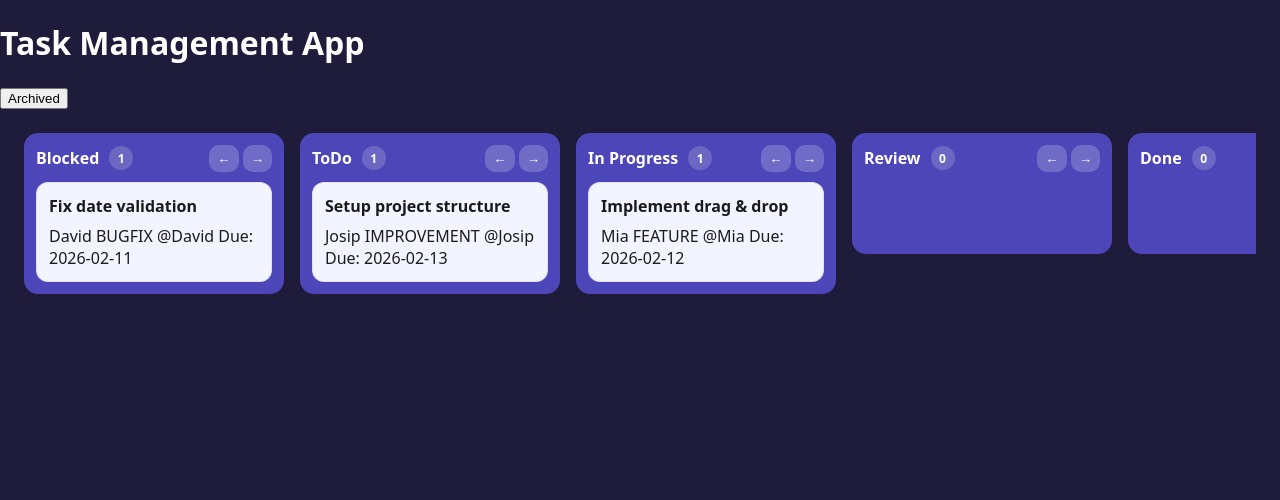
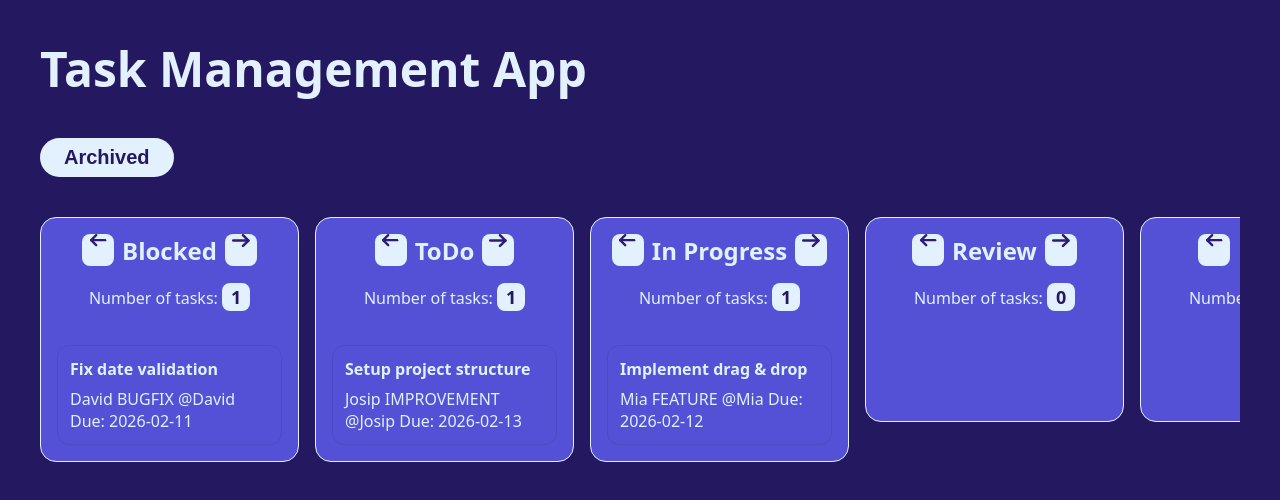
Before and after one commit to josipzunic/Internship-13-Task-Managment, a website with bundled scripts: page frontend/index.html in a window 1280 px wide. Built offline with nearby package versions, Linux system fonts and the light colour scheme.

Commit message:
add base and components

```diff
--- a/frontend/index.html
+++ b/frontend/index.html
@@ -8,10 +8,10 @@
 </head>
 <body>
 
-    <header>
-        <h1>Task Management App</h1>
+    <header class="header">
+        <h1 class="header-title">Task Management App</h1>
         <div class="topbar-actions">
-            <button id="btnArchived">Archived</button>
+            <button id="btnArchived" class="button-main">Archived</button>
         </div>
     </header>
 
--- a/frontend/src/components/column.js
+++ b/frontend/src/components/column.js
@@ -7,12 +7,13 @@ export function renderColumn(column, {count, onMove}){
     wrap.innerHTML = `
         <div class="column-header">
             <div class="column-title">
-                <span>${column.label}</span>
-                <span class="task-count">${count}</span>
+                <button class="arrow btn-move-left" title="Move left"><img src="./src/assets/arrow-left.svg" alt="" class="icon"></button>
+                <span class="column-label">${column.label}</span>
+                <button class="arrow btn-move-right" title="Move right"><img src="./src/assets/arrow-right.svg" alt="" class="icon"></button>
             </div>
-            <div class="column-actions">
-                <button class="btn btn-move-left" title="Move left">←</button>
-                <button class="btn btn-move-right" title="Move right">→</button>
+            <div class="task-counter">
+                <span>Number of tasks:</span>
+                <span class="tag">${count}</span>
             </div>
         </div>
         <div class="column-body"></div>
--- /dev/null
+++ b/frontend/src/styles/base.css
@@ -0,0 +1,18 @@
+:root {
+   --color-purple-dark: #241860;
+   --color-purple-light: #5451D6;
+   --color-light: #E3F1FF;
+}
+
+* {
+   box-sizing: border-box;
+   padding: 0;
+   margin: 0;
+}
+
+body {
+   font-family: system-ui, -apple-system, Segoe UI, Roboto, Arial, sans-serif;
+   background: var(--color-purple-dark);
+   color: var(--color-light);
+   padding: 40px;
+}
--- /dev/null
+++ b/frontend/src/styles/column.css
@@ -0,0 +1,32 @@
+.column {
+    background: var(--color-purple-light);
+    border-radius: 16px;
+    padding: 16px;
+    min-width: 259px;
+    border: 0.4px solid var(--color-light);
+    display: flex;
+    flex-direction: column;
+    gap: 24px;
+}
+
+.column-header {
+    align-items: center;
+    gap: 16px;
+    margin-bottom: 10px;
+    display: flex;
+    flex-direction: column;
+}
+
+.column-title {
+    display: flex;
+    flex-direction: row;
+    gap: 8px;
+}
+
+.column-label {
+   color: var(--color-light);
+   font-size: 24px;
+   font-style: normal;
+   font-weight: 700;
+   line-height: normal;
+}
--- /dev/null
+++ b/frontend/src/styles/components.css
@@ -0,0 +1,41 @@
+.tag {
+   display: inline-flex;
+   align-items: center;
+   justify-content: center;
+   width: 28px;
+   height: 28px;
+   border-radius: 8px;
+   background-color: var(--color-light);
+   color: var(--color-purple-dark);
+   font-size: 18px;
+   font-style: normal;
+   font-weight: 700;
+   line-height: 24px;
+}
+
+.arrow {
+   display: inline-flex;
+   align-content: center;
+   justify-content: center;
+   width: 32px;
+   height: 32px;
+   border-radius: 8px;
+   background-color: var(--color-light);
+   border: none;
+}
+
+.icon {
+   max-width: 18px;
+}
+
+.button-main {
+   padding: 8px 24px;
+   background-color: var(--color-light);
+   color: var(--color-purple-dark);
+   font-size: 20px;
+   font-style: normal;
+   font-weight: 700;
+   line-height: normal;
+   border: none;
+   border-radius: 32px;
+}
--- /dev/null
+++ b/frontend/src/styles/layout.css
@@ -0,0 +1,29 @@
+.header {
+   display: flex;
+   flex-direction: column;
+   gap: 40px;
+   align-items: flex-start;
+   overflow-x: auto;
+   width: 100%;
+}
+
+.header-title {
+   font-size: 48px;
+   line-height: 58px;
+}
+
+.topbar-actions {
+   display: flex;
+   flex-direction: row;
+   gap: 16px;
+}
+
+.board {
+   display: flex;
+   flex-direction: row;
+   gap: 16px;
+   align-items: flex-start;
+   overflow-x: auto;
+   width: 100%;
+   margin-top: 40px;
+}
--- a/frontend/src/styles/style.css
+++ b/frontend/src/styles/style.css
@@ -1,66 +1,7 @@
-:root {
-    --bg: #1f1b3a;
-    --panel: #4d46b8;
-    --card: #f2f5ff;
-    --text: #ffffff;
-    --text-dark: #1b1b1b;
-    --gap: 16px;
-    --radius: 14px;
-}
-
-* { box-sizing: border-box; }
-body {
-    margin: 0;
-    font-family: system-ui, -apple-system, Segoe UI, Roboto, Arial, sans-serif;
-    background: var(--bg);
-    color: var(--text);
-}
-
-main { padding: 24px; }
-
-.board {
-    gap: var(--gap);
-    align-items: flex-start;
-    overflow-x: auto;
-    padding-bottom: 12px;
-    width: 100%;
-    display: flex;
-}
-
-.column {
-    background: var(--panel);
-    border-radius: var(--radius);
-    padding: 12px;
-    min-width: 260px;
-    border: 1px solid var(--line);
-}
-
-.column-header {
-    align-items: center;
-    justify-content: space-between;
-    gap: 8px;
-    margin-bottom: 10px;
-    display: flex;
-}
-
-.column-title {
-    display: flex;
-    align-items: center;
-    font-weight: 700;
-    gap: 10px;
-}
-
-.task-count {
-    display: inline-flex;
-    align-items: center;
-    justify-content: center;
-    min-width: 24px;
-    height: 24px;
-    padding: 0 8px;
-    border-radius: 999px;
-    background: rgba(255,255,255,.18);
-    font-size: 12px;
-}
+@import "./base.css";
+@import "./components.css";
+@import "./layout.css";
+@import "./column.css";
 
 .column-actions .btn {
     border: 0;
```
Also changed, not shown: frontend/src/assets/arrow-left.svg (added), frontend/src/assets/arrow-right.svg (added).
